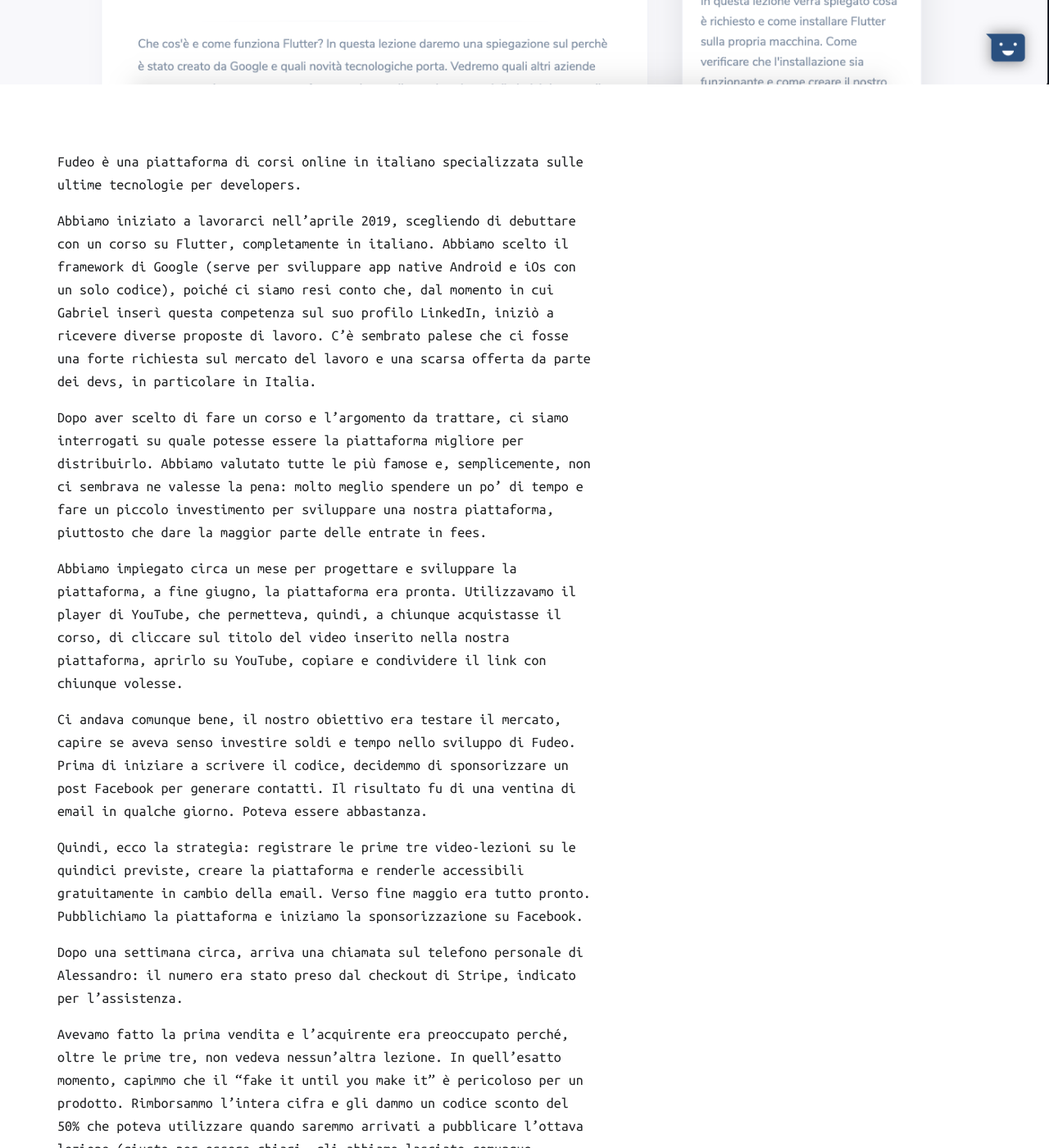
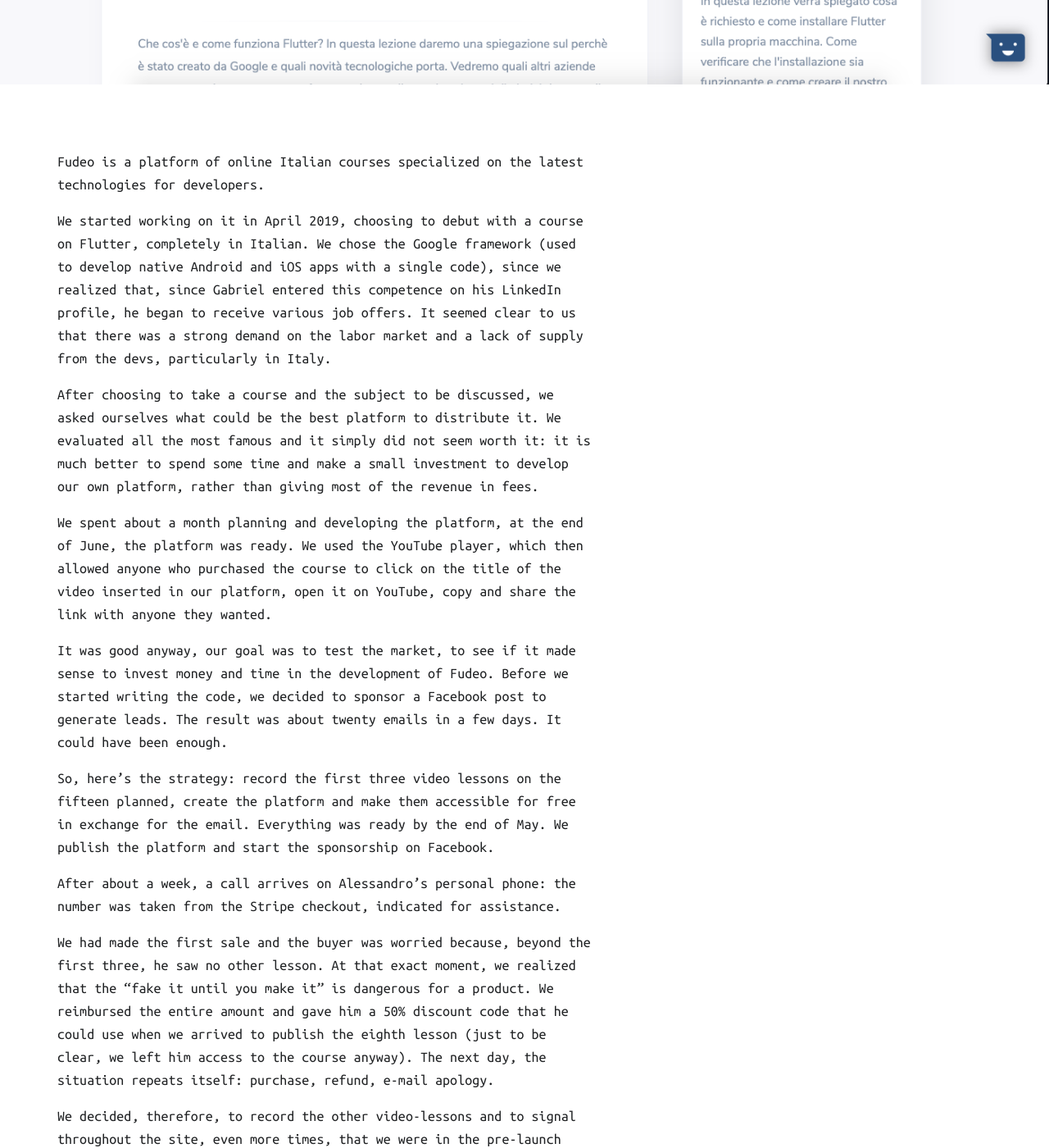
Before and after one commit to alea-git/alea-git.github.io, a Jekyll site: the page built from _projects/mobile-app.md, in a window 1280 px wide and 1400 px high, scrolled down 1052 px. Shown: the whole window at 82% size. Built offline with Jekyll 4.4.1, drawn with Linux system fonts in a browser that asks for light colours; nearby versions of some CDN libraries; some of the changed text lies outside the part shown.

Commit message:
Updated '_projects/mobile-app.md' via CloudCannon

```diff
--- a/_projects/mobile-app.md
+++ b/_projects/mobile-app.md
@@ -13,30 +13,30 @@
   - screenfudeo.png
 ---
 
-Fudeo &egrave; una piattaforma di corsi online in italiano specializzata sulle ultime tecnologie per developers.
+Fudeo is a platform of online Italian courses specialized on the latest technologies for developers.
 
-Abbiamo iniziato a lavorarci nell'aprile 2019, scegliendo di debuttare con un corso su Flutter, completamente in italiano. Abbiamo scelto il framework di Google (serve per sviluppare app native Android e iOs con un solo codice), poich&eacute; ci siamo resi conto che, dal momento in cui Gabriel inser&igrave; questa competenza sul suo profilo LinkedIn, inizi&ograve; a ricevere diverse proposte di lavoro. C'&egrave; sembrato palese che ci fosse una forte richiesta sul mercato del lavoro e una scarsa offerta da parte dei devs, in particolare in Italia.
+We started working on it in April 2019, choosing to debut with a course on Flutter, completely in Italian. We chose the Google framework (used to develop native Android and iOS apps with a single code), since we realized that, since Gabriel entered this competence on his LinkedIn profile, he began to receive various job offers. It seemed clear to us that there was a strong demand on the labor market and a lack of supply from the devs, particularly in Italy.
 
-Dopo aver scelto di fare un corso e l'argomento da trattare, ci siamo interrogati su quale potesse essere la piattaforma migliore per distribuirlo. Abbiamo valutato tutte le pi&ugrave; famose e, semplicemente, non ci sembrava ne valesse la pena: molto meglio spendere un po' di tempo e fare un piccolo investimento per sviluppare una nostra piattaforma, piuttosto che dare la maggior parte delle entrate in fees.&nbsp;
+After choosing to take a course and the subject to be discussed, we asked ourselves what could be the best platform to distribute it. We evaluated all the most famous and it simply did not seem worth it: it is much better to spend some time and make a small investment to develop our own platform, rather than giving most of the revenue in fees.
 
-Abbiamo impiegato circa un mese per progettare e sviluppare la piattaforma, a fine giugno, la piattaforma era pronta. Utilizzavamo il player di YouTube, che permetteva, quindi, a chiunque acquistasse il corso, di cliccare sul titolo del video inserito nella nostra piattaforma, aprirlo su YouTube, copiare e condividere il link con chiunque volesse.
+We spent about a month planning and developing the platform, at the end of June, the platform was ready. We used the YouTube player, which then allowed anyone who purchased the course to click on the title of the video inserted in our platform, open it on YouTube, copy and share the link with anyone they wanted.
 
-Ci andava comunque bene, il nostro obiettivo era testare il mercato, capire se aveva senso investire soldi e tempo nello sviluppo di Fudeo. Prima di iniziare a scrivere il codice, decidemmo di sponsorizzare un post Facebook per generare contatti. Il risultato fu di una ventina di email in qualche giorno. Poteva essere abbastanza.
+It was good anyway, our goal was to test the market, to see if it made sense to invest money and time in the development of Fudeo. Before we started writing the code, we decided to sponsor a Facebook post to generate leads. The result was about twenty emails in a few days. It could have been enough.
 
-Quindi, ecco la strategia: registrare le prime tre video-lezioni su le quindici previste, creare la piattaforma e renderle accessibili gratuitamente in cambio della email. Verso fine maggio era tutto pronto. Pubblichiamo la piattaforma e iniziamo la sponsorizzazione su Facebook.
+So, here's the strategy: record the first three video lessons on the fifteen planned, create the platform and make them accessible for free in exchange for the email. Everything was ready by the end of May. We publish the platform and start the sponsorship on Facebook.
 
-Dopo una settimana circa, arriva una chiamata sul telefono personale di Alessandro: il numero era stato preso dal checkout di Stripe, indicato per l'assistenza.
+After about a week, a call arrives on Alessandro's personal phone: the number was taken from the Stripe checkout, indicated for assistance.
 
-Avevamo fatto la prima vendita e l'acquirente era preoccupato perch&eacute;, oltre le prime tre, non vedeva nessun'altra lezione. In quell'esatto momento, capimmo che il "fake it until you make it" &egrave; pericoloso per un prodotto. Rimborsammo l'intera cifra e gli dammo un codice sconto del 50% che poteva utilizzare quando saremmo arrivati a pubblicare l'ottava lezione (giusto per essere chiari, gli abbiamo lasciato comunque l'accesso al corso). Il giorno dopo, la situazione si ripete: acquisto, rimborso, email di scuse.
+We had made the first sale and the buyer was worried because, beyond the first three, he saw no other lesson. At that exact moment, we realized that the "fake it until you make it" is dangerous for a product. We reimbursed the entire amount and gave him a 50% discount code that he could use when we arrived to publish the eighth lesson (just to be clear, we left him access to the course anyway). The next day, the situation repeats itself: purchase, refund, e-mail apology.
 
-Decidemmo, quindi, di registrare le altre video-lezioni e di segnalare in tutto il sito, anche pi&ugrave; volte, che eravamo in fase di pre-lancio e quindi le lezioni non erano ancora state registrare tutte.
+We decided, therefore, to record the other video-lessons and to signal throughout the site, even more times, that we were in the pre-launch phase and therefore the lessons had not yet been recorded all.
 
-Aggiornammo la strategia: registrare e pubblicare almeno due video-lezioni a settimana, comunicando a tutti i contatti della newsletter (che intanto cresceva) delle novit&agrave; allegando anche un buono sconto. In pratica, ogni settimana uscivano delle video-lezioni e, quindi, lo sconto diminuiva (la prima settimana del 50%, poi del 35%, ecc).
+We updated the strategy: record and publish at least two video-lessons a week, communicating to all the contacts of the newsletter (which meanwhile was growing) some news, including a discount voucher. In practice, every week video-lessons were published and, therefore, the discount decreased (the first week by 50%, then by 35%, etc.).
 
-Dopo due settimane dal lancio, Fudeo si ripagava i propri costi da solo: era auto-sostenibile. Tutti i soldi incassati sono sempre stati reinvestiti per migliorare la piattaforma: uno dei pi&ugrave; importanti &egrave; stato la sostituzione del video player (da YouTube a Vimeo Pro).
+Two weeks after its launch, Fudeo paid its own costs: it was self-sustainable. All the money collected has always been reinvested to improve the platform: one of the most important was the replacement of the video player (from YouTube to Vimeo Pro).
 
-Siamo molto attenti alla risoluzione dei problemi, &egrave; stata una nostra caratteristica sin dalla prima vendita. Rispondiamo entro 10 minuti a praticamente tutte le richieste che ci arrivano.&nbsp;
+We are very attentive to the resolution of problems, it has been our characteristic since the first sale. We respond within 10 minutes to virtually all requests that come to us.
 
-Ad inizio ottobre 2019, abbiamo lanciato Fudeo 2.0, con una grafica completamente ridisegnata, nuove funzionalit&agrave; e video-lezioni di approfondimento aggiuntive.&nbsp;
+At the beginning of October 2019, we launched Fudeo 2.0, with completely redesigned graphics, new features and additional in-depth video lessons.
 
 &nbsp;
```
